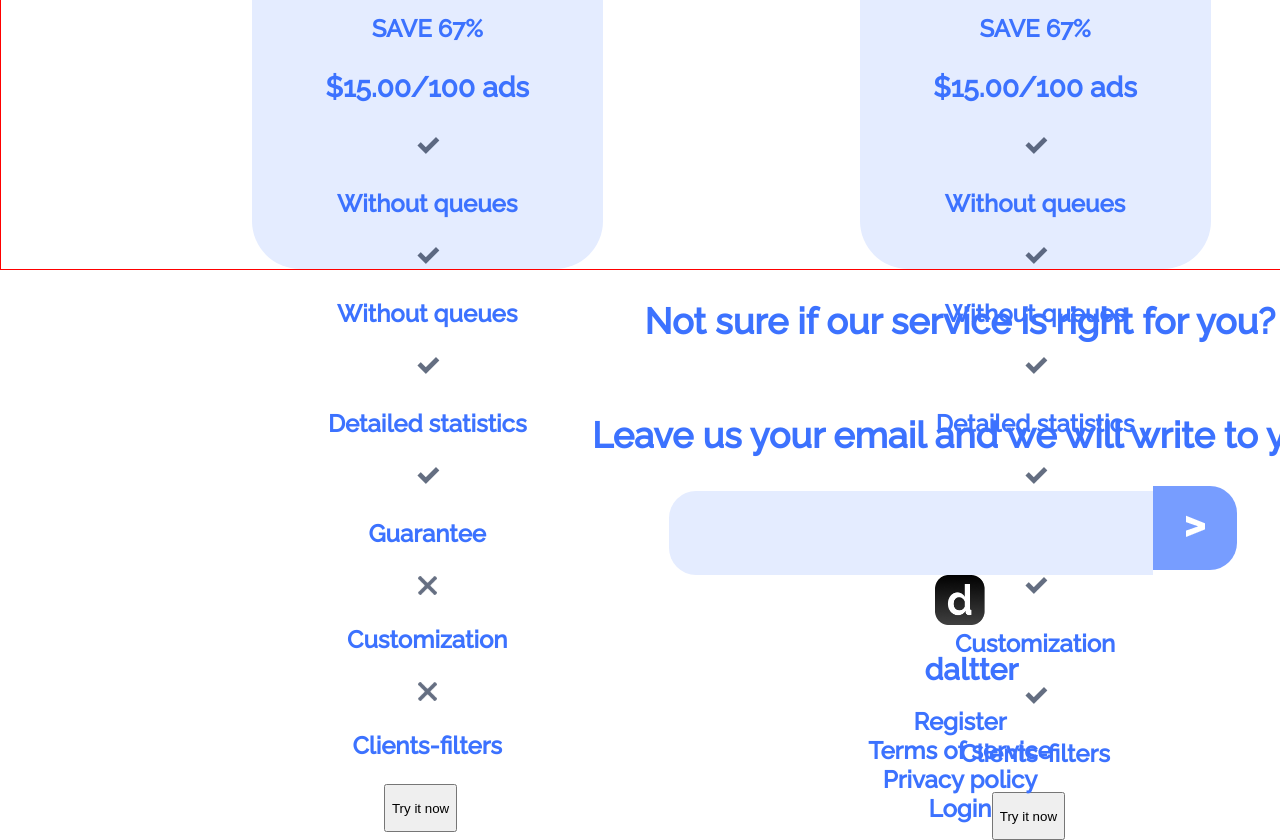
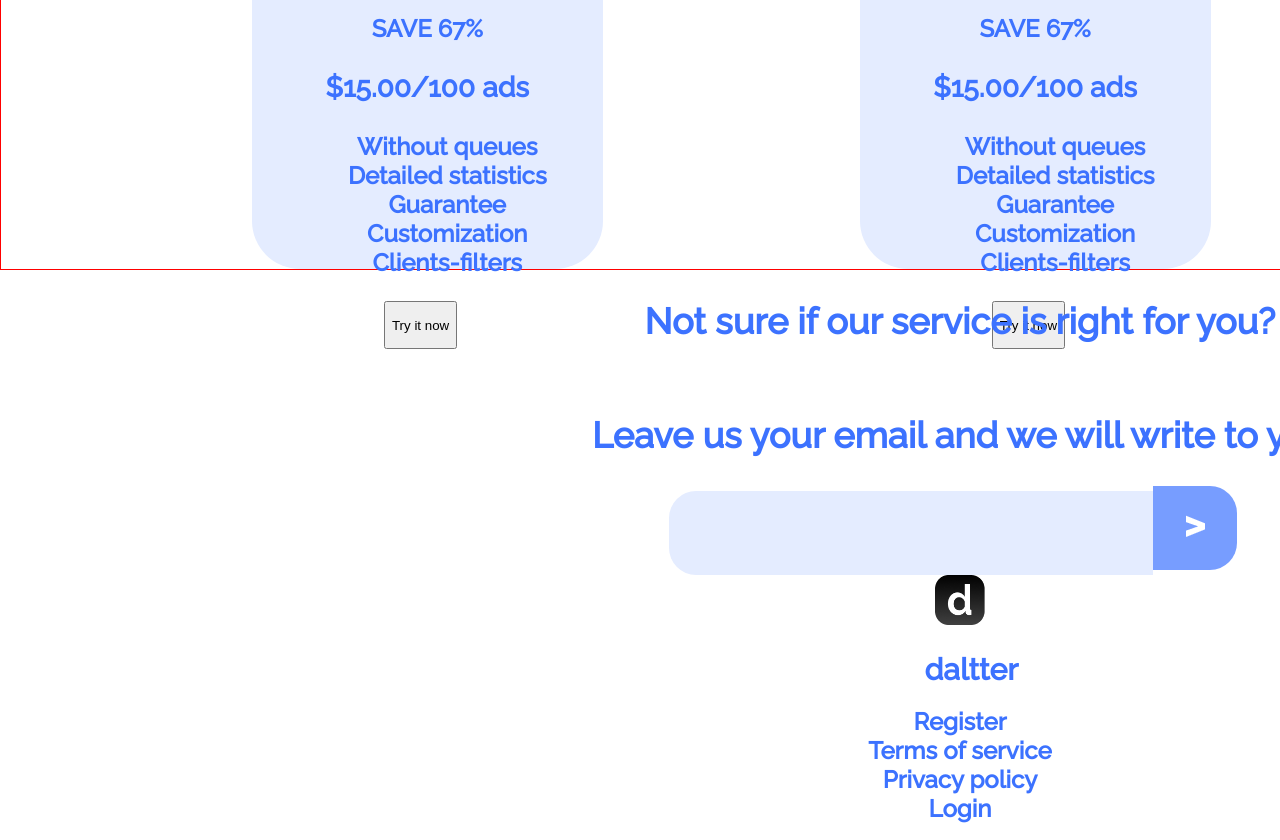
Before and after one commit to dryg1246/Daltter, a React (Create React App) app: page / in a window 1280 px wide. Shown: the part 2200-3040 px from the top of the page. Built offline with nearby package versions, Linux system fonts and the light colour scheme.

Commit message:
react_daltter

```diff
--- a/src/App.module.scss
+++ b/src/App.module.scss
@@ -1,4 +1,5 @@
 .app{
   width: 1920px;
   height: 2876px;
+
 }
--- a/src/components/Main/Main.js
+++ b/src/components/Main/Main.js
@@ -57,30 +57,15 @@ function Main() {
                         <p>SAVE 67%</p>
                     </div>
                     <h3>$15.00/100 ads</h3>
-                    <div>
-                        <img src="/img/check.png" alt=""/>
-                        <p>Without queues</p>
-                    </div>
-                    <div>
-                        <img src="/img/check.png" alt=""/>
-                        <p>Without queues</p>
-                    </div>
-                    <div>
-                        <img src="/img/check.png" alt=""/>
-                        <p>Detailed statistics</p>
-                    </div>
-                    <div>
-                        <img src="/img/check.png" alt=""/>
-                        <p>Guarantee</p>
-                    </div>
-                    <div>
-                        <img src="/img/plans-false.svg" alt=""/>
-                        <p>Customization</p>
-                    </div>
-                    <div>
-                        <img src="/img/plans-false.svg" alt=""/>
-                        <p>Clients-filters</p>
-                    </div>
+                    <ul className="listChecked" >
+
+                        <li>Without queues</li>
+                        <li>Detailed statistics</li>
+                        <li>Guarantee</li>
+                        <li>Customization</li>
+                        <li>Clients-filters</li>
+
+                    </ul>
                     <button className="">
                         <p>Try it now</p>
                     </button>
@@ -93,30 +78,13 @@ function Main() {
                         <p>SAVE 67%</p>
                     </div>
                     <h3>$15.00/100 ads</h3>
-                    <div>
-                        <img src="/img/check.png" alt=""/>
-                        <p>Without queues</p>
-                    </div>
-                    <div>
-                        <img src="/img/check.png" alt=""/>
-                        <p>Without queues</p>
-                    </div>
-                    <div>
-                        <img src="/img/check.png" alt=""/>
-                        <p>Detailed statistics</p>
-                    </div>
-                    <div>
-                        <img src="/img/check.png" alt=""/>
-                        <p>Guarantee</p>
-                    </div>
-                    <div>
-                        <img src="/img/check.png" alt=""/>
-                        <p>Customization</p>
-                    </div>
-                    <div>
-                        <img src="/img/check.png" alt=""/>
-                        <p>Clients-filters</p>
-                    </div>
+                    <ul>
+                        <li>Without queues</li>
+                        <li>Detailed statistics</li>
+                        <li>Guarantee</li>
+                        <li>Customization</li>
+                        <li>Clients-filters</li>
+                    </ul>
                     <button className="">
                         <p>Try it now</p>
                     </button>
--- a/src/index.css
+++ b/src/index.css
@@ -5,12 +5,17 @@
 
 body {
   margin: 0 auto;
+  max-width: 1920px;
+  min-height: 100%;
+  overflow: hidden;
+  overflow: scroll;
   box-sizing: border-box;
   font-family: "Raleway", system-ui;
   -webkit-font-smoothing: antialiased;
   -moz-osx-font-smoothing: grayscale;
   background: #FFF;
   list-style-type: none;
+  align-items: stretch;
 }
 
 ul {
@@ -149,7 +154,6 @@ header {
 
 .blue-daltter {
   background: linear-gradient(262deg, #3C72FF 42.69%, #0065FC 91.14%);
-  background-clip: text;
   -webkit-background-clip: text;
   -webkit-text-fill-color: transparent;
   font-family: Raleway;
@@ -215,10 +219,8 @@ div {
 }
 
 footer {
-  display: flex;
-  align-items: flex-end;
+  border-top: 1px solid rgba(82, 128, 198, 0.12);
+  background: #FFF;
 }
 
-
-
 /*# sourceMappingURL=index.css.map */
--- a/src/index.scss
+++ b/src/index.scss
@@ -5,12 +5,17 @@
 
 body {
   margin: 0 auto;
+  max-width:  1920px;
+  min-height: 100%;
+  overflow: hidden;
+  overflow: scroll;
   box-sizing: border-box;
   font-family: "Raleway", system-ui;
   -webkit-font-smoothing: antialiased;
   -moz-osx-font-smoothing: grayscale;
   background: #FFF;
   list-style-type: none;
+  align-items: stretch;
 }
 
 ul {
@@ -139,7 +144,6 @@ header {
 
 .blue-daltter {
   background: linear-gradient(262deg, #3C72FF 42.69%, #0065FC 91.14%);
-  background-clip: text;
   -webkit-background-clip: text;
   -webkit-text-fill-color: transparent;
   font-family: Raleway;
@@ -204,7 +208,6 @@ div {
   line-height: 104.4%; /* 2.61rem */
 }
 footer {
-  display: flex;
-  align-items: flex-end;
+  border-top: 1px solid rgba(82, 128, 198, 0.12);
+  background: #FFF;
 }
-/*# sourceMappingURL=index.css.map */
```
Also changed, not shown: src/components/Main/Main.module.scss (line endings or trailing spaces), 1 other file (tests, documents, lock files or other folders).
